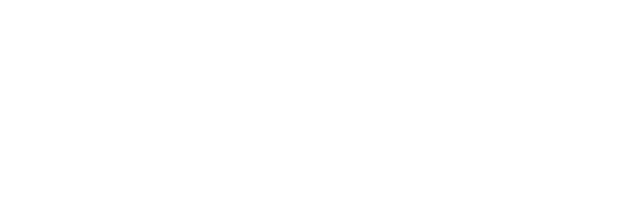
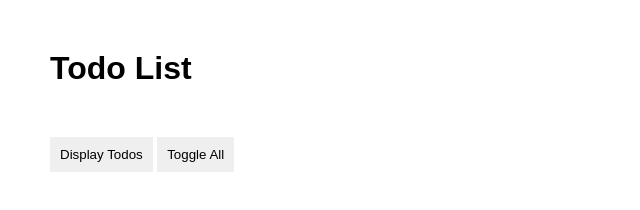
Before and after one commit to jankohlbach/Watch-And-Code-by-Gordon-Zhu, a plain HTML site: page dist/index.html in a window 1280 px wide. Shown: the whole page, without its empty margins (0-640 px from the left). Drawn offline with Linux system fonts and the light colour scheme.

Commit message:
version 7

```diff
--- a/dist/index.html
+++ b/dist/index.html
@@ -15,6 +15,10 @@
   <link rel="stylesheet" href="res/styles/main.min.css">
 </head>
 <body>
+  <h1>Todo List</h1>
+
+  <button id="displayTodosButton">Display Todos</button>
+  <button id="toggleAllButton">Toggle All</button>
 
   <!-- js-files -->
   <script src="res/scripts/main.min.js"></script>
--- a/src/scripts/main.js
+++ b/src/scripts/main.js
@@ -56,3 +56,9 @@ const todoList = {
     this.displayTodos();
   },
 };
+
+const displayTodosButton = document.querySelector('#displayTodosButton');
+displayTodosButton.addEventListener('click', todoList.displayTodos());
+
+const toggleAllButton = document.querySelector('#toggleAllButton');
+toggleAllButton.addEventListener('click', todoList.toggleAll());
--- a/src/styles/main.scss
+++ b/src/styles/main.scss
@@ -14,3 +14,21 @@ body {
   width: 100%;
   height: 100%;
 }
+
+h1 {
+  margin: 50px;
+}
+
+button {
+  padding: 10px;
+  cursor: pointer;
+  transition: opacity .3s;
+
+  &:hover {
+    opacity: .8;
+  }
+
+  &:first-of-type {
+    margin-left: 50px;
+  }
+}
```
Also changed, not shown: dist/res/scripts/main.min.js, dist/res/styles/main.min.css, 2 other files.
